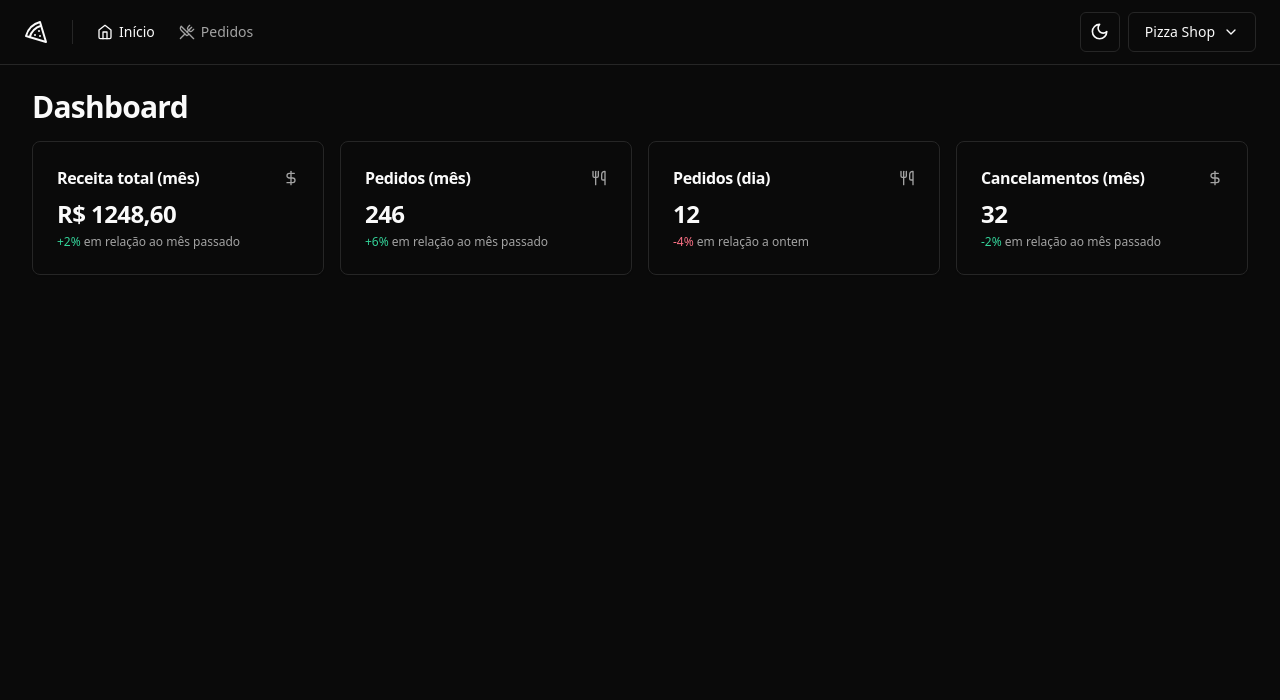
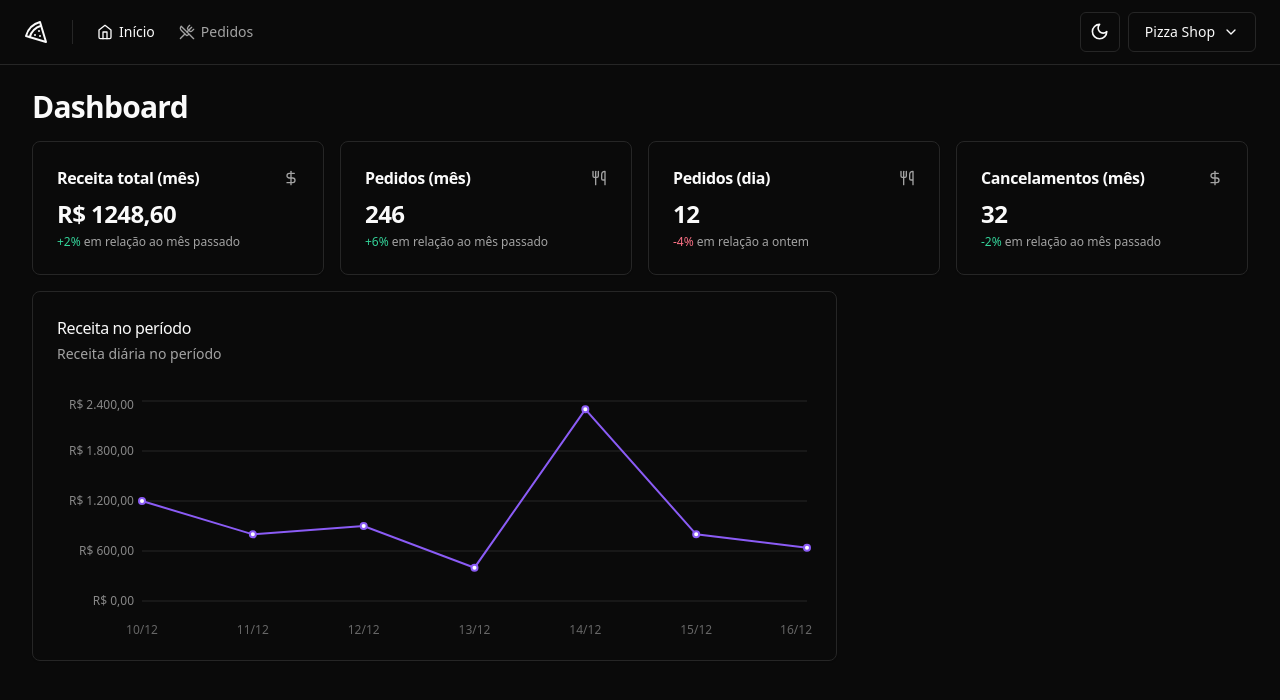
Before and after one commit to jonatas-melo-silva/pizzashop-web, a React (Vite) app: page / in a window 1280 px wide. Shown: the top 700 px of the page. Built offline with nearby package versions, Linux system fonts and the light colour scheme.

Commit message:
feat: adiciona grafico de receita no periodo

```diff
--- a/package.json
+++ b/package.json
@@ -30,6 +30,7 @@
     "react-helmet-async": "^2.0.4",
     "react-hook-form": "^7.50.1",
     "react-router-dom": "^6.22.1",
+    "recharts": "^2.12.1",
     "sonner": "^1.4.2",
     "sort-by": "^1.2.0",
     "tailwind-merge": "^2.2.1",
--- a/src/pages/app/dashboard/dashboard.tsx
+++ b/src/pages/app/dashboard/dashboard.tsx
@@ -9,6 +9,7 @@
   MonthCanceledOrdersAmountCard,
   MonthOrdersAmountCard,
   MonthRevenueCard,
+  RevenuesChart,
 } from './'
 
 const styles = cva('flex flex-col gap-4')
@@ -28,6 +29,10 @@
           <DayOrdersAmountCard />
           <MonthCanceledOrdersAmountCard />
         </section>
+
+        <section className="grid grid-cols-9 gap-4">
+          <RevenuesChart />
+        </section>
       </div>
     </>
   )
--- a/src/pages/app/dashboard/index.ts
+++ b/src/pages/app/dashboard/index.ts
@@ -3,3 +3,4 @@
 export * from './month-canceled-orders-amount-card'
 export * from './month-orders-amount-card'
 export * from './month-revenue-card'
+export * from './revenues-chart'
--- /dev/null
+++ b/src/pages/app/dashboard/revenues-chart.tsx
@@ -0,0 +1,78 @@
+import { cva } from 'class-variance-authority'
+import {
+  CartesianGrid,
+  Line,
+  LineChart,
+  ResponsiveContainer,
+  XAxis,
+  YAxis,
+} from 'recharts'
+import colors from 'tailwindcss/colors'
+
+import {
+  Card,
+  CardContent,
+  CardDescription,
+  CardHeader,
+  CardTitle,
+} from '@/components'
+import { cn } from '@/libs'
+
+const data = [
+  { date: '10/12', revenue: 1200 },
+  { date: '11/12', revenue: 800 },
+  { date: '12/12', revenue: 900 },
+  { date: '13/12', revenue: 400 },
+  { date: '14/12', revenue: 2300 },
+  { date: '15/12', revenue: 800 },
+  { date: '16/12', revenue: 640 },
+]
+
+const styles = cva('col-span-6')
+
+export type RevenuesChartProps = {
+  readonly className?: string
+}
+
+export function RevenuesChart({ className, ...props }: RevenuesChartProps) {
+  return (
+    <Card className={cn(styles({ className }))} {...props}>
+      <CardHeader className="flex-row items-center justify-between pb-8">
+        <div className="space-y-1">
+          <CardTitle className="text-base font-medium">
+            Receita no período
+          </CardTitle>
+          <CardDescription>Receita diária no período</CardDescription>
+        </div>
+      </CardHeader>
+      <CardContent>
+        <ResponsiveContainer width="100%" height={240}>
+          <LineChart data={data} style={{ fontSize: 12 }}>
+            <XAxis dataKey="date" axisLine={false} tickLine={false} dy={16} />
+            <YAxis
+              stroke="#888"
+              axisLine={false}
+              tickLine={false}
+              width={80}
+              tickFormatter={(value: number) =>
+                value.toLocaleString('pt-BR', {
+                  style: 'currency',
+                  currency: 'BRL',
+                })
+              }
+            />
+
+            <CartesianGrid vertical={false} className="stroke-muted" />
+
+            <Line
+              stroke={colors.violet[500]}
+              type="linear"
+              strokeWidth={2}
+              dataKey="revenue"
+            />
+          </LineChart>
+        </ResponsiveContainer>
+      </CardContent>
+    </Card>
+  )
+}
```
Also changed, not shown: 1 other file (tests, documents, lock files or other folders).
